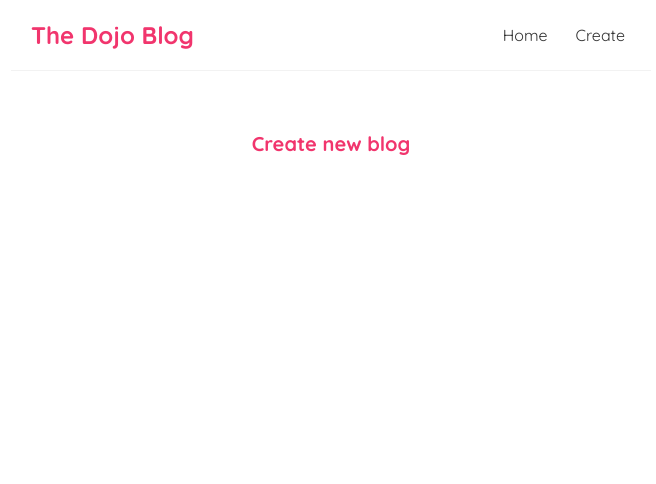
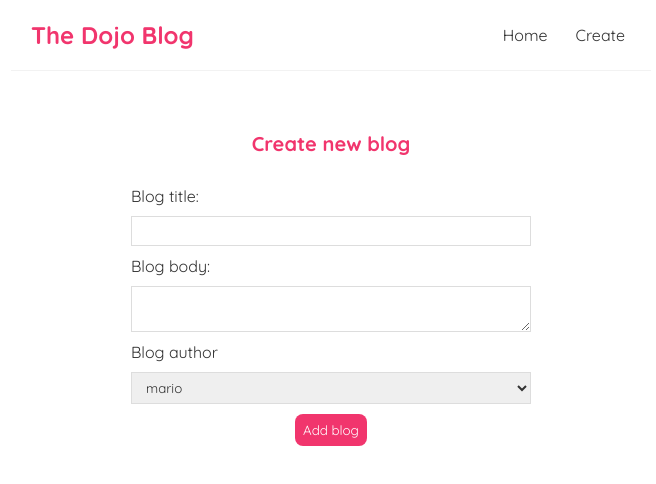
Before and after one commit to JasurHK/FE-2023, a React (Create React App) app in the folder M4/dojo-blog/: page /Create in a window 1280 px wide. Shown: the top 484 px of the page, without its empty margins (309-965 px from the left). Built offline with nearby package versions, Linux system fonts and the light colour scheme.

Commit message:
when user submits the form , it performs post request and stores data to database

```diff
--- a/M4/dojo-blog/src/Create.js
+++ b/M4/dojo-blog/src/Create.js
@@ -1,7 +1,57 @@
+import { useState } from "react";
+
 const Create = () => {
+    const [title, setTitle] = useState('')
+    const [body, setBody] = useState('')
+    const [author, setAuthor] = useState('mario')
+    const [isPanding, setPending] =useState(false)
+    const handleSubmit = (e)=>{
+        e.preventDefault();
+        const blog = {title, body, author};
+
+        setPending(true);
+        setTimeout(() => {
+
+            fetch('http://localhost:8000/blogs', {
+                method: 'POST',
+                headers: {'Content-Type': 'aplication/json'},
+                body: JSON.stringify(blog)
+            })
+            .then(()=>{
+                console.log('new blog added');
+                setPending(false);
+            })
+        }, 1000);
+    }
+
     return (
         <div className="create">
             <h2>Create new blog</h2>
+            <form onSubmit={handleSubmit}>
+                <label>Blog title:</label>
+                <input
+                  type="text"
+                  required
+                  value={title}
+                  onChange={(e)=>setTitle(e.target.value)}
+                />
+                <label>Blog body:</label>
+                <textarea
+                  required
+                  value = {body}
+                  onChange={(e)=>setBody(e.target.value)}
+                ></textarea>
+                <label>Blog author</label>
+                <select
+                  value={author}
+                  onChange={(e)=>setAuthor(e.target.value)}
+                >
+                    <option value="mario">mario</option>
+                    <option value="yoshi">yoshi</option>
+                </select>
+                {!isPanding && <button>Add blog</button>}
+                {isPanding && <button>Adding...</button>}
+            </form>
         </div>
     );
 }
```
